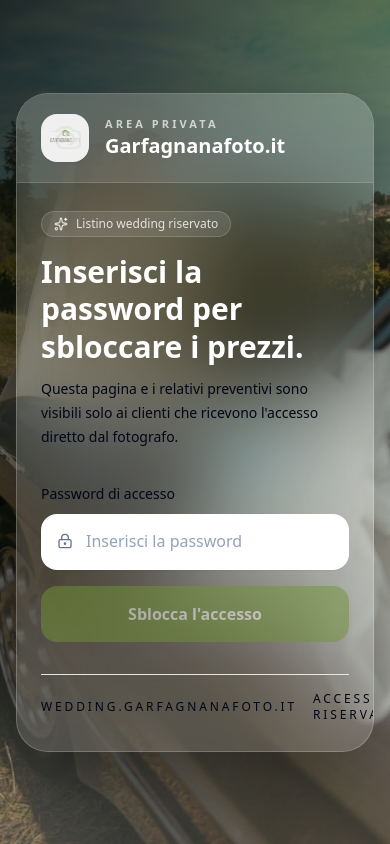
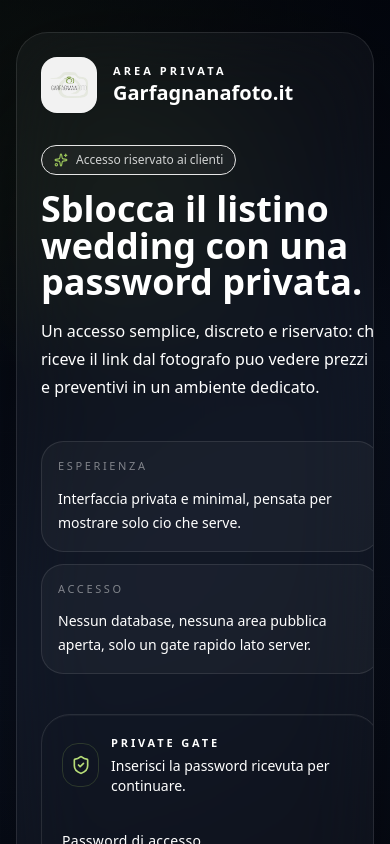
Before and after one commit to iperrealistico/garfagnanafoto-wedding, a Next.js app: page /access in a window 390 px wide. Shown: the top 844 px of the page. Built offline with nearby package versions, Linux system fonts and the light colour scheme.

Commit message:
refactor: refine private access experience

```diff
--- a/src/app/access/page.tsx
+++ b/src/app/access/page.tsx
@@ -17,7 +17,6 @@ export default async function AccessPage({
             protectionEnabled={isAccessProtectionEnabled()}
             brandTitle={getLocalized(config.header?.title, "it") || "Garfagnanafoto.it"}
             logoSrc={config.header?.logo?.src || "/images/logo.png"}
-            heroImage={config.images?.hero || "/images/garfagnana-foto-wedding-11.jpg"}
         />
     );
 }
--- a/src/components/public/access-gate-screen.tsx
+++ b/src/components/public/access-gate-screen.tsx
@@ -4,7 +4,7 @@ import Image from "next/image";
 import { FormEvent, useState } from "react";
 import { useRouter } from "next/navigation";
 import { AnimatePresence, motion } from "framer-motion";
-import { LockKeyhole, Sparkles } from "lucide-react";
+import { ArrowRight, LockKeyhole, ShieldCheck, Sparkles } from "lucide-react";
 import { Button } from "@/components/ui/button";
 import { Input } from "@/components/ui/input";
 
@@ -13,7 +13,6 @@ interface AccessGateScreenProps {
     protectionEnabled: boolean;
     brandTitle: string;
     logoSrc: string;
-    heroImage: string;
 }
 
 export function AccessGateScreen({
@@ -21,7 +20,6 @@ export function AccessGateScreen({
     protectionEnabled,
     brandTitle,
     logoSrc,
-    heroImage,
 }: AccessGateScreenProps) {
     const router = useRouter();
     const [password, setPassword] = useState("");
@@ -35,7 +33,7 @@ export function AccessGateScreen({
         window.setTimeout(() => {
             router.replace(target);
             router.refresh();
-        }, 950);
+        }, 260);
     };
 
     const handleSubmit = async (event: FormEvent<HTMLFormElement>) => {
@@ -83,44 +81,40 @@ export function AccessGateScreen({
     };
 
     return (
-        <main className="relative min-h-screen overflow-hidden bg-[#f4efe7] text-slate-950">
-            <Image
-                src={heroImage}
-                alt="Garfagnanafoto Wedding"
-                fill
-                priority
-                className="object-cover"
-            />
-            <div className="absolute inset-0 bg-[linear-gradient(135deg,rgba(11,17,13,0.82),rgba(11,17,13,0.38)_40%,rgba(244,239,231,0.18))]" />
-            <div className="absolute inset-0 bg-[radial-gradient(circle_at_top_right,rgba(113,148,54,0.32),transparent_28%),radial-gradient(circle_at_bottom_left,rgba(255,255,255,0.18),transparent_30%)]" />
+        <main className="relative min-h-screen overflow-hidden bg-[#050816] text-white">
+            <div className="absolute inset-0 bg-[radial-gradient(circle_at_top_left,rgba(113,148,54,0.22),transparent_30%),radial-gradient(circle_at_bottom_right,rgba(255,255,255,0.08),transparent_22%),linear-gradient(140deg,#04060d_0%,#0a1120_45%,#060912_100%)]" />
+            <div className="absolute inset-0 bg-[linear-gradient(rgba(255,255,255,0.045)_1px,transparent_1px),linear-gradient(90deg,rgba(255,255,255,0.045)_1px,transparent_1px)] bg-[size:72px_72px] opacity-[0.14]" />
+            <div className="absolute inset-0 bg-[radial-gradient(circle_at_center,transparent_0%,rgba(2,4,10,0.22)_48%,rgba(2,4,10,0.74)_100%)]" />
 
             <motion.div
                 aria-hidden
-                className="absolute left-[8%] top-[12%] h-40 w-40 rounded-full bg-[#719436]/25 blur-3xl"
-                animate={{ scale: [1, 1.08, 1], opacity: [0.32, 0.5, 0.32] }}
-                transition={{ duration: 7, repeat: Infinity, ease: "easeInOut" }}
+                className="absolute left-[8%] top-[10%] h-56 w-56 rounded-full bg-[#719436]/20 blur-3xl"
+                animate={{ scale: [1, 1.06, 1], opacity: [0.2, 0.36, 0.2] }}
+                transition={{ duration: 8, repeat: Infinity, ease: "easeInOut" }}
             />
             <motion.div
                 aria-hidden
-                className="absolute bottom-[10%] right-[8%] h-48 w-48 rounded-full bg-white/20 blur-3xl"
-                animate={{ scale: [1.05, 1, 1.06], opacity: [0.2, 0.34, 0.2] }}
-                transition={{ duration: 8, repeat: Infinity, ease: "easeInOut" }}
+                className="absolute bottom-[12%] right-[10%] h-52 w-52 rounded-full bg-[#7e8da9]/18 blur-3xl"
+                animate={{ scale: [1.04, 0.98, 1.05], opacity: [0.16, 0.28, 0.16] }}
+                transition={{ duration: 9, repeat: Infinity, ease: "easeInOut" }}
             />
 
-            <div className="relative z-10 flex min-h-screen items-center justify-center px-4 py-10">
+            <div className="relative z-10 mx-auto flex min-h-screen max-w-6xl items-center px-4 py-8 sm:px-6 lg:px-8">
                 <motion.div
                     initial={{ opacity: 0, y: 24, scale: 0.98 }}
-                    animate={{ opacity: 1, y: 0, scale: 1 }}
+                    animate={isUnlocked ? { opacity: 0.84, y: -8, scale: 0.985 } : { opacity: 1, y: 0, scale: 1 }}
                     transition={{ duration: 0.55, ease: [0.22, 1, 0.36, 1] }}
-                    className="w-full max-w-xl overflow-hidden rounded-[2rem] border border-white/20 bg-white/10 shadow-[0_20px_80px_rgba(0,0,0,0.32)] backdrop-blur-2xl"
+                    className="w-full overflow-hidden rounded-[2rem] border border-white/10 bg-white/[0.035] shadow-[0_28px_110px_rgba(0,0,0,0.45)] backdrop-blur-2xl"
                 >
-                    <div className="border-b border-white/15 bg-white/10 px-6 py-5 sm:px-8">
+                    <div className="grid gap-10 px-6 py-6 sm:px-8 sm:py-8 lg:grid-cols-[1.1fr_0.82fr] lg:gap-8">
+                        <div className="flex flex-col justify-between gap-10">
+                            <div className="space-y-8">
                                 <div className="flex items-center gap-4">
-                            <div className="relative h-12 w-12 overflow-hidden rounded-2xl bg-white/90 p-2 shadow-sm">
+                                    <div className="relative h-14 w-14 overflow-hidden rounded-2xl border border-white/10 bg-white/95 p-2 shadow-sm">
                                         <Image src={logoSrc} alt={brandTitle} fill className="object-contain p-2" />
                                     </div>
                                     <div>
-                                <p className="text-[11px] font-semibold uppercase tracking-[0.28em] text-white/70">
+                                        <p className="text-[11px] font-semibold uppercase tracking-[0.28em] text-white/58">
                                             Area privata
                                         </p>
                                         <h1 className="text-xl font-semibold text-white sm:text-2xl">
@@ -128,21 +122,60 @@ export function AccessGateScreen({
                                         </h1>
                                     </div>
                                 </div>
+
+                                <div className="space-y-4">
+                                    <div className="inline-flex items-center gap-2 rounded-full border border-white/12 bg-white/[0.04] px-3 py-1.5 text-xs font-medium text-white/80">
+                                        <Sparkles className="h-3.5 w-3.5 text-[#9bc35a]" />
+                                        Accesso riservato ai clienti
+                                    </div>
+                                    <div className="space-y-4">
+                                        <h2 className="max-w-xl text-4xl font-semibold leading-[1.02] text-white sm:text-5xl">
+                                            Sblocca il listino wedding con una password privata.
+                                        </h2>
+                                        <p className="max-w-lg text-base leading-7 text-white/68">
+                                            Un accesso semplice, discreto e riservato: chi riceve il link dal
+                                            fotografo puo vedere prezzi e preventivi in un ambiente dedicato.
+                                        </p>
+                                    </div>
+                                </div>
                             </div>
 
-                    <div className="space-y-8 px-6 py-7 sm:px-8 sm:py-8">
-                        <div className="space-y-4">
-                            <div className="inline-flex items-center gap-2 rounded-full border border-white/15 bg-white/10 px-3 py-1 text-xs font-medium text-white/80">
-                                <Sparkles className="h-3.5 w-3.5" />
-                                Listino wedding riservato
+                            <div className="grid gap-3 sm:grid-cols-2">
+                                <div className="rounded-[1.4rem] border border-white/10 bg-white/[0.035] p-4">
+                                    <p className="text-[11px] uppercase tracking-[0.24em] text-white/45">
+                                        Esperienza
+                                    </p>
+                                    <p className="mt-3 text-sm leading-6 text-white/76">
+                                        Interfaccia privata e minimal, pensata per mostrare solo cio che serve.
+                                    </p>
                                 </div>
-                            <div className="space-y-3">
-                                <h2 className="max-w-md text-3xl font-semibold leading-tight text-white sm:text-4xl">
-                                    Inserisci la password per sbloccare i prezzi.
-                                </h2>
-                                <p className="max-w-lg text-sm leading-6 text-white/72 sm:text-base">
-                                    Questa pagina e i relativi preventivi sono visibili solo ai clienti che
-                                    ricevono l&apos;accesso diretto dal fotografo.
+                                <div className="rounded-[1.4rem] border border-white/10 bg-white/[0.035] p-4">
+                                    <p className="text-[11px] uppercase tracking-[0.24em] text-white/45">
+                                        Accesso
+                                    </p>
+                                    <p className="mt-3 text-sm leading-6 text-white/76">
+                                        Nessun database, nessuna area pubblica aperta, solo un gate rapido lato server.
+                                    </p>
+                                </div>
+                            </div>
+                        </div>
+
+                        <motion.div
+                            initial={{ opacity: 0, x: 18 }}
+                            animate={isUnlocked ? { opacity: 0.78, x: 0, scale: 0.985 } : { opacity: 1, x: 0, scale: 1 }}
+                            transition={{ duration: 0.48, ease: [0.22, 1, 0.36, 1] }}
+                            className="rounded-[1.8rem] border border-white/10 bg-[#07111d]/88 p-5 shadow-[inset_0_1px_0_rgba(255,255,255,0.04)] sm:p-6"
+                        >
+                            <div className="flex items-center gap-3">
+                                <div className="flex h-11 w-11 items-center justify-center rounded-2xl border border-[#9bc35a]/20 bg-[#9bc35a]/12 text-[#b7dd78]">
+                                    <ShieldCheck className="h-5 w-5" />
+                                </div>
+                                <div>
+                                    <p className="text-[11px] font-semibold uppercase tracking-[0.26em] text-white/42">
+                                        Private gate
+                                    </p>
+                                    <p className="mt-1 text-sm text-white/72">
+                                        Inserisci la password ricevuta per continuare.
                                     </p>
                                 </div>
                             </div>
@@ -151,19 +184,21 @@ export function AccessGateScreen({
                                 onSubmit={handleSubmit}
                                 animate={errorMessage ? { x: [0, -6, 6, -4, 4, 0] } : { x: 0 }}
                                 transition={{ duration: 0.28 }}
-                            className="space-y-4"
+                                className="mt-8 space-y-5"
                             >
-                            <label className="block space-y-2">
-                                <span className="text-sm font-medium text-white/88">Password di accesso</span>
+                                <label className="block space-y-2.5">
+                                    <span className="text-sm font-medium tracking-[0.02em] text-white">
+                                        Password di accesso
+                                    </span>
                                     <div className="relative">
-                                    <LockKeyhole className="pointer-events-none absolute left-4 top-1/2 h-4 w-4 -translate-y-1/2 text-slate-500" />
+                                        <LockKeyhole className="pointer-events-none absolute left-4 top-1/2 h-4 w-4 -translate-y-1/2 text-white/38" />
                                         <Input
                                             type="password"
                                             value={password}
                                             onChange={(event) => setPassword(event.target.value)}
                                             autoComplete="current-password"
                                             placeholder="Inserisci la password"
-                                        className="h-14 rounded-2xl border-white/20 bg-white pl-11 text-base text-slate-900 shadow-sm placeholder:text-slate-400"
+                                            className="h-14 rounded-2xl border-white/10 bg-white/[0.05] pl-11 text-base text-white shadow-none placeholder:text-white/34"
                                             disabled={isSubmitting || isUnlocked}
                                         />
                                     </div>
@@ -175,7 +210,7 @@ export function AccessGateScreen({
                                             initial={{ opacity: 0, y: -6 }}
                                             animate={{ opacity: 1, y: 0 }}
                                             exit={{ opacity: 0, y: -6 }}
-                                        className="rounded-2xl border border-rose-200/70 bg-rose-50/95 px-4 py-3 text-sm text-rose-700"
+                                            className="rounded-2xl border border-rose-500/20 bg-rose-500/10 px-4 py-3 text-sm text-rose-100"
                                         >
                                             {errorMessage}
                                         </motion.p>
@@ -185,20 +220,24 @@ export function AccessGateScreen({
                                 <Button
                                     type="submit"
                                     disabled={isSubmitting || isUnlocked || !password.trim()}
-                                className="h-14 w-full rounded-2xl bg-[#719436] text-base font-semibold text-white hover:bg-[#64852f]"
+                                    className="group h-14 w-full rounded-2xl bg-[#719436] text-base font-semibold text-white hover:bg-[#7c9d3e]"
                                 >
+                                    <span>
                                         {isUnlocked
-                                    ? "Accesso sbloccato"
+                                            ? "Accesso confermato"
                                             : isSubmitting
                                                 ? "Verifica in corso..."
-                                        : "Sblocca l'accesso"}
+                                                : "Entra nell'area privata"}
+                                    </span>
+                                    <ArrowRight className="ml-2 h-4 w-4 transition-transform group-hover:translate-x-0.5" />
                                 </Button>
                             </motion.form>
 
-                        <div className="flex items-center justify-between gap-4 border-t border-white/12 pt-4 text-xs uppercase tracking-[0.24em] text-white/52">
+                            <div className="mt-8 flex items-center justify-between gap-4 border-t border-white/10 pt-4 text-[11px] uppercase tracking-[0.22em] text-white/44">
                                 <span>wedding.garfagnanafoto.it</span>
-                            <span>Accesso riservato</span>
+                                <span>Solo su invito</span>
                             </div>
+                        </motion.div>
                     </div>
                 </motion.div>
             </div>
@@ -206,30 +245,31 @@ export function AccessGateScreen({
             <AnimatePresence>
                 {isUnlocked ? (
                     <motion.div
-                        className="pointer-events-none absolute inset-0 z-20 overflow-hidden"
-                        initial={{ opacity: 1 }}
+                        className="pointer-events-none absolute inset-0 z-20"
+                        initial={{ opacity: 0 }}
                         animate={{ opacity: 1 }}
                         exit={{ opacity: 0 }}
                     >
                         <motion.div
-                            className="absolute inset-y-0 left-0 w-1/2 bg-[#111a12]"
-                            initial={{ x: 0 }}
-                            animate={{ x: "-100%" }}
-                            transition={{ duration: 0.8, ease: [0.76, 0, 0.24, 1] }}
+                            className="absolute inset-0 bg-[radial-gradient(circle_at_center,rgba(155,195,90,0.22),rgba(7,12,20,0.18)_28%,rgba(7,12,20,0.84)_70%)]"
+                            initial={{ opacity: 0, scale: 0.92 }}
+                            animate={{ opacity: [0, 1, 0], scale: [0.92, 1.06, 1.12] }}
+                            transition={{ duration: 0.38, ease: [0.22, 1, 0.36, 1] }}
                         />
                         <motion.div
-                            className="absolute inset-y-0 right-0 w-1/2 bg-[#111a12]"
-                            initial={{ x: 0 }}
-                            animate={{ x: "100%" }}
-                            transition={{ duration: 0.8, ease: [0.76, 0, 0.24, 1] }}
+                            className="absolute left-1/2 top-1/2 h-44 w-44 rounded-full border border-white/20"
+                            style={{ x: "-50%", y: "-50%" }}
+                            initial={{ opacity: 0, scale: 0.35 }}
+                            animate={{ opacity: [0, 0.8, 0], scale: [0.35, 1.35, 1.8] }}
+                            transition={{ duration: 0.34, ease: [0.22, 1, 0.36, 1] }}
                         />
                         <motion.div
                             className="absolute inset-0 flex items-center justify-center"
-                            initial={{ opacity: 0, scale: 0.92 }}
-                            animate={{ opacity: [0, 1, 0], scale: [0.92, 1, 1.04] }}
-                            transition={{ duration: 0.9, ease: "easeInOut" }}
+                            initial={{ opacity: 0, scale: 0.96 }}
+                            animate={{ opacity: [0, 1, 0], scale: [0.96, 1, 1.04] }}
+                            transition={{ duration: 0.32, ease: "easeOut" }}
                         >
-                            <div className="rounded-full border border-white/15 bg-white/10 px-6 py-3 text-sm font-medium uppercase tracking-[0.28em] text-white">
+                            <div className="rounded-full border border-white/12 bg-white/[0.06] px-5 py-2.5 text-xs font-semibold uppercase tracking-[0.32em] text-white">
                                 Accesso autorizzato
                             </div>
                         </motion.div>
--- a/src/components/public/package-card.tsx
+++ b/src/components/public/package-card.tsx
@@ -21,7 +21,6 @@ export function PackageCard({ pkg, vatRate, href, isPopular, lang = "it" }: Pack
     const subtotal = pkg.lineItems.reduce((sum, item) => sum + item.priceNet, 0);
     const totalNet = Math.max(0, subtotal + pkg.packageAdjustmentNet);
     const hasDiscount = pkg.packageAdjustmentNet < 0;
-    const discountAmount = Math.abs(pkg.packageAdjustmentNet);
 
     return (
         <Card className={cn("flex flex-col h-full relative overflow-visible", isPopular && "border-black shadow-lg")}>
@@ -49,7 +48,7 @@ export function PackageCard({ pkg, vatRate, href, isPopular, lang = "it" }: Pack
                     {hasDiscount && (
                         <li className="flex items-start text-sm text-red-600 font-semibold">
                             <FontAwesomeIcon icon={faCheck} className="text-red-500 mt-1 mr-2 w-4 h-4" />
-                            <span>{lang === 'en' ? 'Package discount' : 'Sconto pacchetto'} -{discountAmount}€</span>
+                            <span>{lang === 'en' ? 'Package discount included' : 'Sconto sul pacchetto'}</span>
                         </li>
                     )}
                 </ul>
```
Also changed, not shown: src/components/pdf/quote-document.tsx (+9 -3 lines), src/components/public/quote-summary.tsx (+6 -3 lines). Lines whose indentation alone changed are shown as unchanged.
